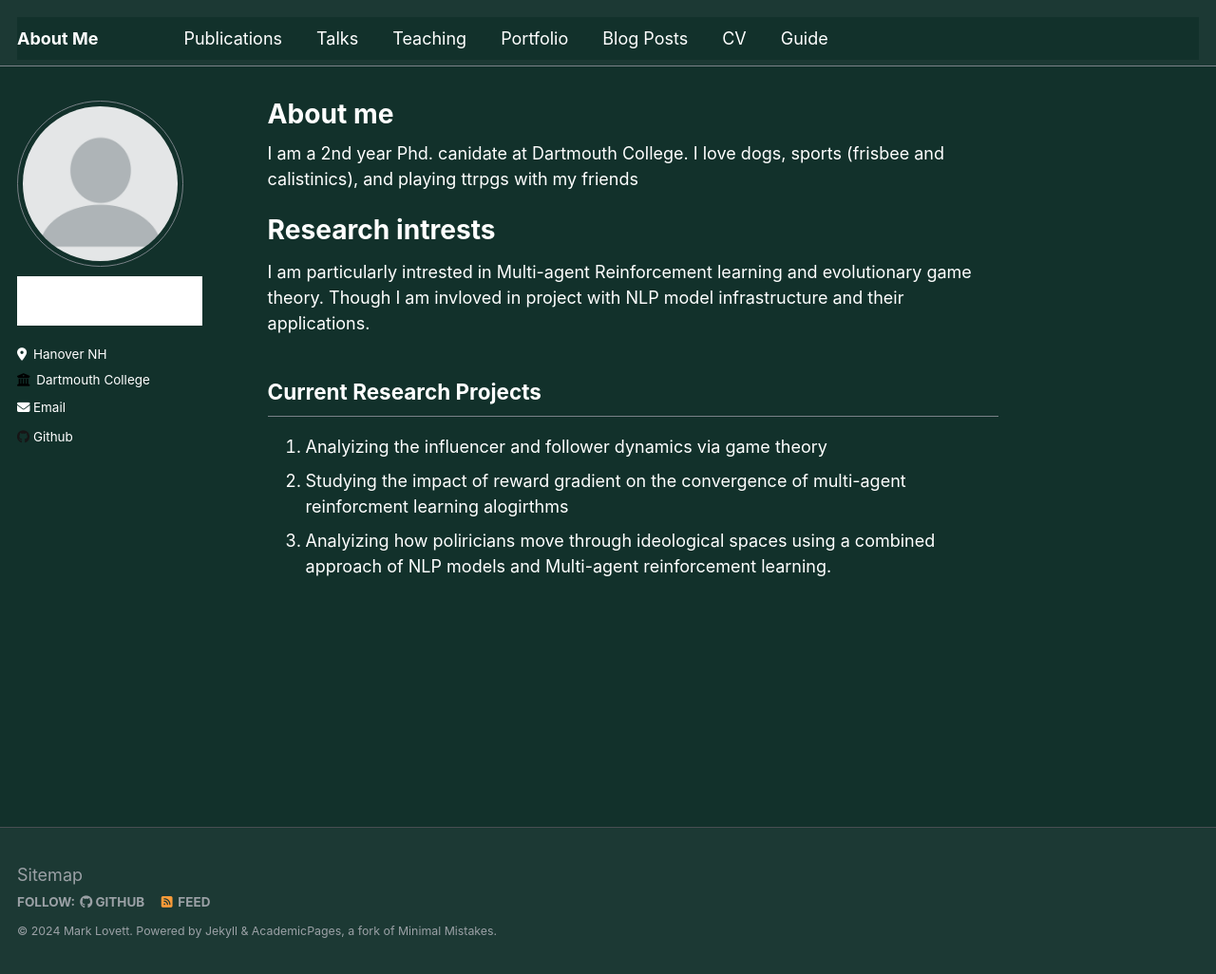
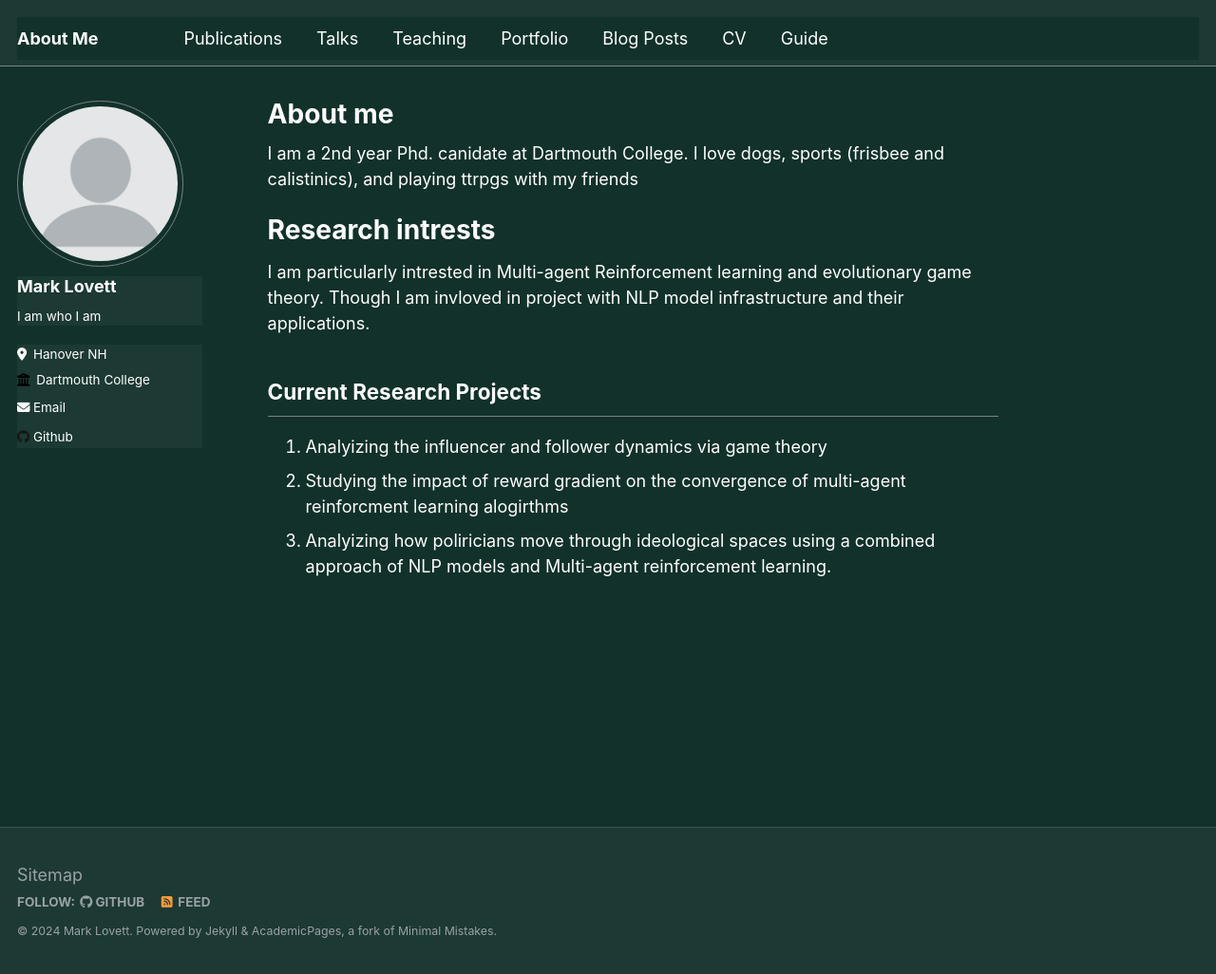
Before and after one commit to MarksLovett/MarksLovett.github.io, a Jekyll site: the page built from _pages/about.md, in a window 1280 px wide and 1026 px high. Shown: the whole window at 95% size. Built offline with Jekyll 4.4.1, drawn with Linux system fonts in a browser that asks for light colours.

Commit message:
Update _sidebar.scss

```diff
--- a/_sass/_sidebar.scss
+++ b/_sass/_sidebar.scss
@@ -106,7 +106,7 @@
   padding-left: 15px;
   padding-right: 25px;
   line-height: 1;
-  background-color: $snow-white;
+  background-color: $lighter-fg;
 
   @include breakpoint($large) {
     display: block;
@@ -155,6 +155,7 @@
 }
 
 .author__urls-wrapper {
+  background-color: $lighter-fg;
   position: relative;
   display: table-cell;
   vertical-align: middle;
```
